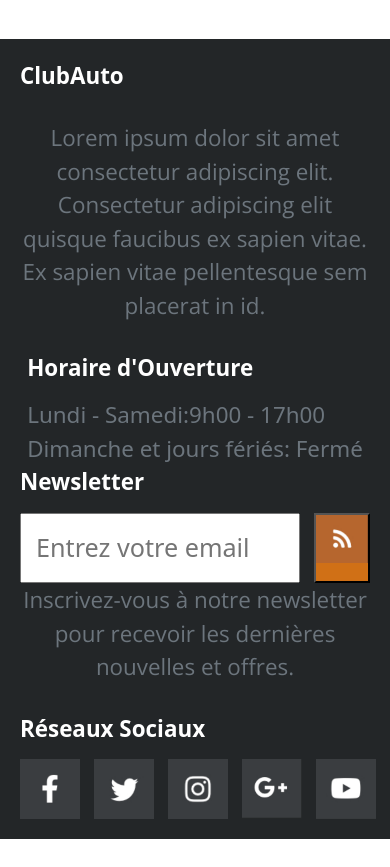
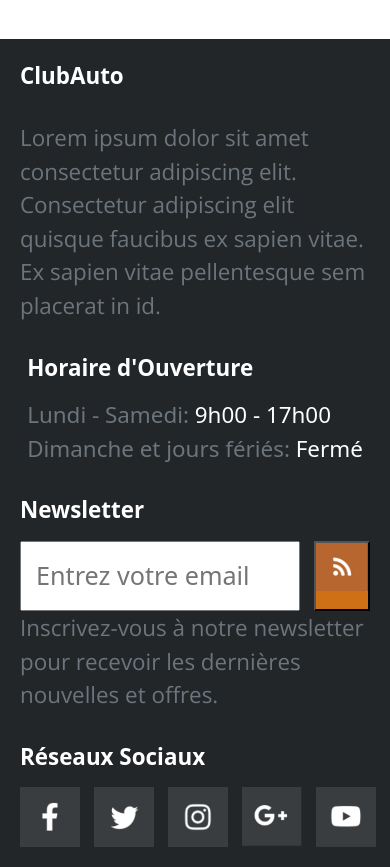
Before and after one commit to lyradix/clubAuto, an Angular app: page /vehicle-details in a window 390 px wide. Shown: the part 3400-4267 px from the top of the page. Before the commit the page ends 4239 px from the top, so only its background shows below. Built offline with nearby package versions, Linux system fonts and the light colour scheme.

Commit message:
fix poiice of small device text

```diff
--- a/src/app/contact/contact.html
+++ b/src/app/contact/contact.html
@@ -6,7 +6,7 @@
     <form class="contact-form">
     <h1>CONTACTEZ NOUS</h1>
     <div class="split3col">
-        <div>
+        <div class="">
             <label for="firstName">Prénom*</label>
             <input type="text" id="firstName"
                 name="firstName" placeholder="Entrez votre nom"
--- a/src/app/footer/footer.css
+++ b/src/app/footer/footer.css
@@ -61,11 +61,16 @@ label{
     text-align: justify;
 }
 
-.open-hours {
+.openHours {
     display: flex;
     flex-direction: column;
     align-items: flex-start;
     /* width: 300px; */
+    margin-bottom: 1rem;
+}
+
+.openHoursLi{
+    color:#fff;
 }
 .newsletter-container,.contact-container{
     display: flex;
@@ -161,14 +166,21 @@ label{
 
     .description {
         font-size: 0.8rem;
-        text-align: center;
+        text-align: left;
         justify-content: center;
     }
 
+    .openHours {
+        font-size: 0.8rem;
+        align-items: justify;
+        text-align: left;
+        padding: 0rem;
+        left:0px;
+    }
     .infoInscription {
         font-size: 0.8rem;
         flex-direction: column;
-        align-items: center;
-        text-align: center;
+        align-items: justify;
+        text-align: left;
     }
 }
--- a/src/app/footer/footer.html
+++ b/src/app/footer/footer.html
@@ -5,10 +5,10 @@
             Consectetur adipiscing elit quisque faucibus ex sapien vitae.
             Ex sapien vitae pellentesque sem placerat in id. </p>
     </ul>
-    <ul class="open-hours">
+    <ul class="openHours">
         <label>Horaire d'Ouverture</label>
-        <li>Lundi - Samedi:<span>9h00 - 17h00</span></li>
-        <li>Dimanche et jours fériés: <span>Fermé</span></li>
+        <li>Lundi - Samedi:<span class="openHoursLi"> 9h00 - 17h00</span></li>
+        <li>Dimanche et jours fériés: <span class="openHoursLi">Fermé</span></li>
     </ul>
     <ul class="contact">
         <label class="newsletter-label">Newsletter</label>
--- a/src/app/home/home.css
+++ b/src/app/home/home.css
@@ -160,6 +160,7 @@ li{
 .widhParagraph{
     color:#ECEFF3;
     font-size: 0.6rem;
+    font-size: 0.9rem;
 }
 
 .vehiclesSection{
@@ -454,6 +455,14 @@ opacity: 0.8;
 }
 
 @media screen and (max-width: 480px) {
+
+.intro{
+    font-size: 0.8rem;
+    font-weight: bold;
+    text-align:left;
+    letter-spacing: 0.3px;
+    line-height: 1.2rem;
+}
 .introduction{
     padding-left: 0px;
     padding-right: 0px;
@@ -628,8 +637,8 @@ opacity: 0.8;
         font-size: 0.7rem;
     }
 
-    .widhParagraph{
-        font-size: 22px;
+    .widhParagraph, .split2Column, .moreDetailSection{
+        font-size: 0.7rem;
 
     }
 
```
